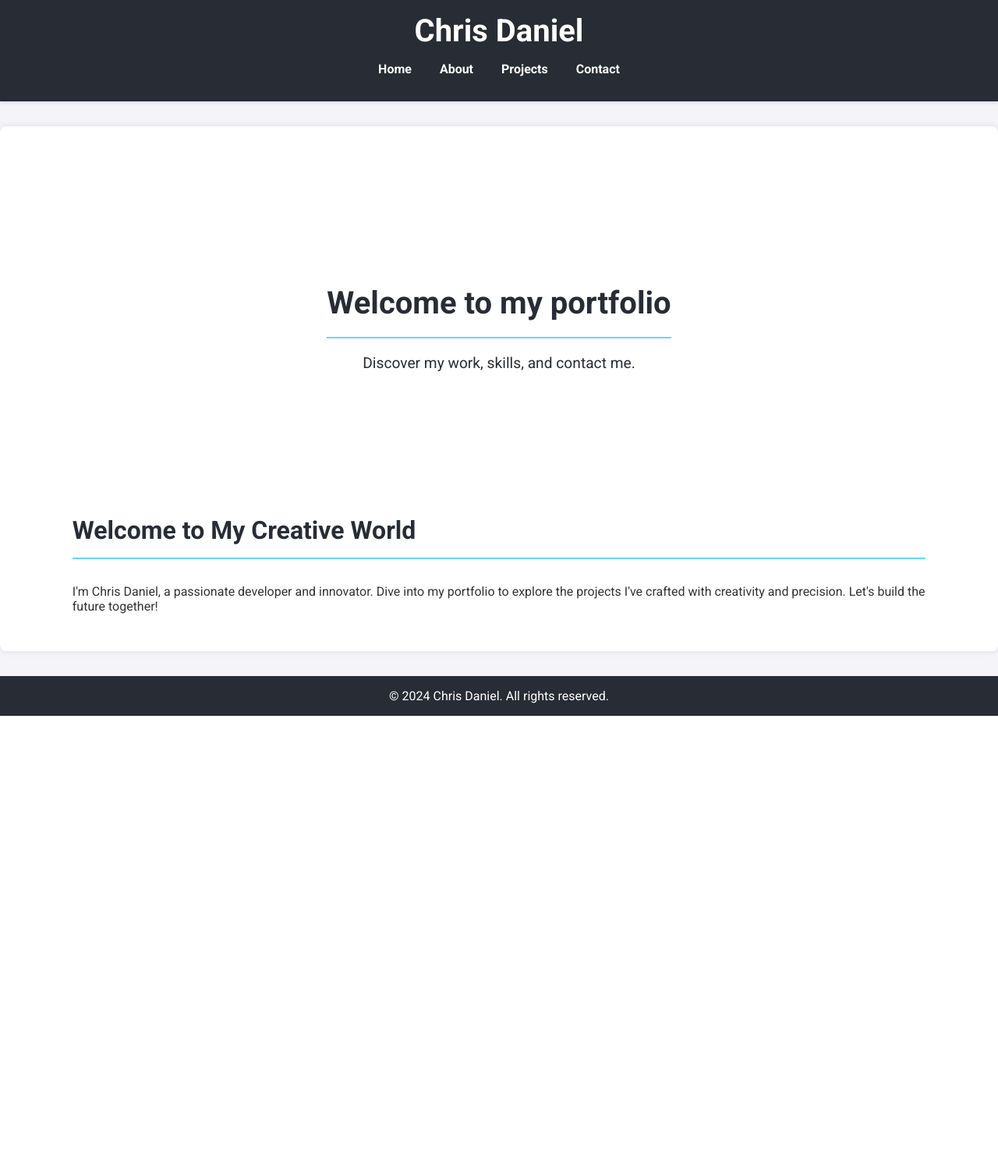
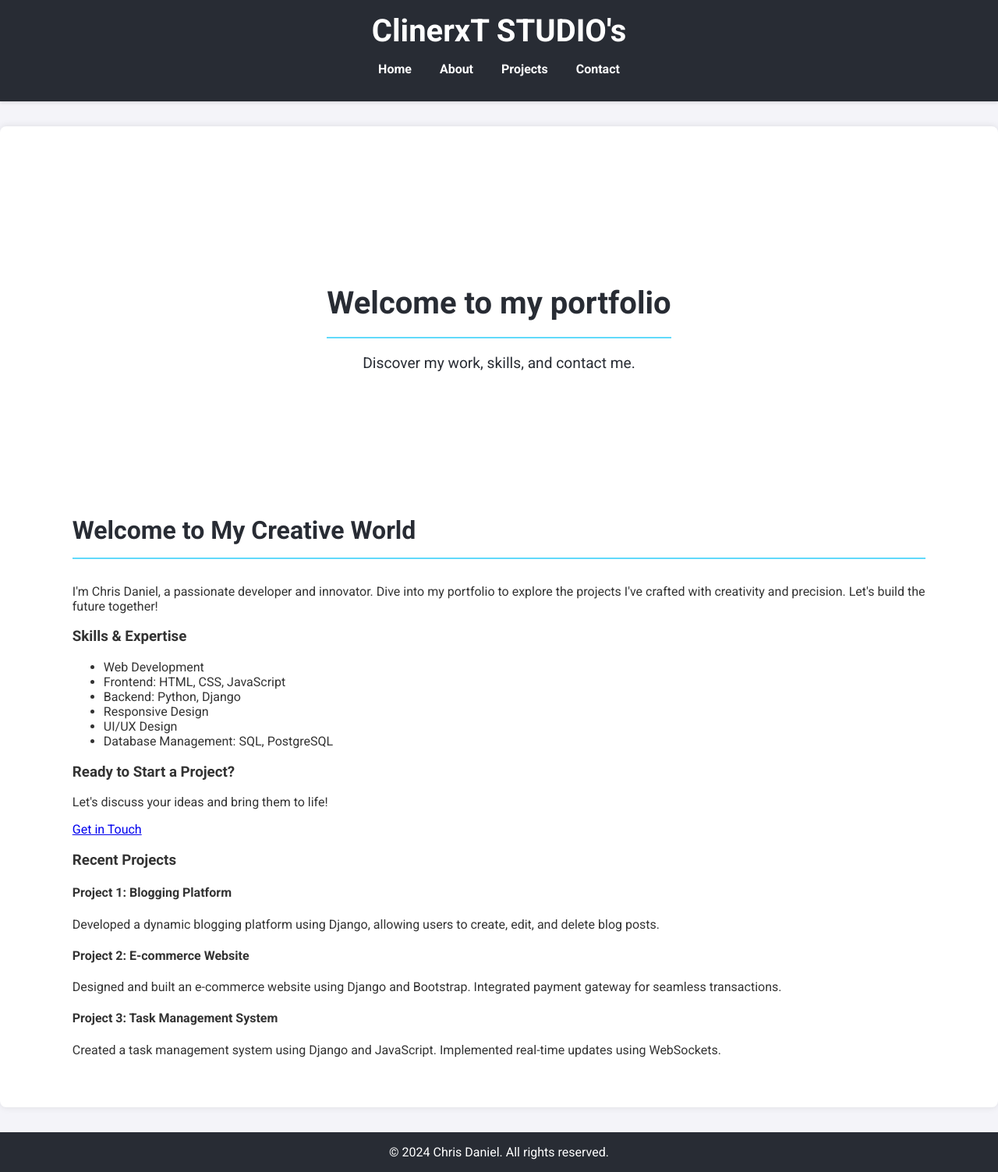
Before and after one commit to Clinerx/Portfolio, a Django app: template Personal_Portfolio/portfolio/main/templates/index.html in a window 1280 px wide. Shown: the whole page at 78% size. Before the commit the page ends 918 px from the top, so only its background shows below. Run offline with Django 5.2, Linux system fonts and the light colour scheme; the template is opened without the code that fills it, so the values that code supplies are empty.

Commit message:
Second Commit

```diff
--- a/Personal_Portfolio/portfolio/main/templates/about.html
+++ b/Personal_Portfolio/portfolio/main/templates/about.html
@@ -6,8 +6,8 @@
 {% block content %}
     <section class="about">
         <button id="about">About Me</button>
-                <h2>DESIGNER</h2>
-                <p id="info">I am Daniel, a passionate freelancer from Puerto Princesa, Palawan and the founder of ClinerxT STUDIOS, bringing you web development and design from the future. My expertise is developing next-level websites and web applications including full frontend design.</p>
-                <p>- Example </p>
+        <h2>DESIGNER</h2>
+        <p id="info">I am Daniel, a passionate freelancer from Puerto Princesa, Palawan and the founder of ClinerxT STUDIOS, bringing you web development and design from the future. My expertise is developing next-level websites and web applications including full frontend design.</p>
+        <p>- Example </p>
     </section>
 {% endblock %}
--- a/Personal_Portfolio/portfolio/main/templates/base.html
+++ b/Personal_Portfolio/portfolio/main/templates/base.html
@@ -11,7 +11,7 @@
 <body>
     <header>
         <div class="container">
-            <h1>Chris Daniel</h1>
+            <h1>ClinerxT STUDIO's</h1>
             <nav>
                 <ul>
                     <li><a href="{% url 'index' %}">Home</a></li>
--- a/Personal_Portfolio/portfolio/main/templates/index.html
+++ b/Personal_Portfolio/portfolio/main/templates/index.html
@@ -8,5 +8,38 @@
         <h2>Welcome to My Creative World</h2>
         <p>I'm Chris Daniel, a passionate developer and innovator. Dive into my portfolio to explore the projects I've crafted with creativity and precision. Let's build the future together!</p>
 
+        <div class="skills">
+            <h3>Skills & Expertise</h3>
+            <ul>
+                <li>Web Development</li>
+                <li>Frontend: HTML, CSS, JavaScript</li>
+                <li>Backend: Python, Django</li>
+                <li>Responsive Design</li>
+                <li>UI/UX Design</li>
+                <li>Database Management: SQL, PostgreSQL</li>
+            </ul>
+        </div>
+
+        <div class="cta">
+            <h3>Ready to Start a Project?</h3>
+            <p>Let's discuss your ideas and bring them to life!</p>
+            <a href="{% url 'contact' %}" class="button">Get in Touch</a>
+        </div>
+
+        <div class="projects">
+            <h3>Recent Projects</h3>
+            <div class="project">
+                <h4>Project 1: Blogging Platform</h4>
+                <p>Developed a dynamic blogging platform using Django, allowing users to create, edit, and delete blog posts.</p>
+            </div>
+            <div class="project">
+                <h4>Project 2: E-commerce Website</h4>
+                <p>Designed and built an e-commerce website using Django and Bootstrap. Integrated payment gateway for seamless transactions.</p>
+            </div>
+            <div class="project">
+                <h4>Project 3: Task Management System</h4>
+                <p>Created a task management system using Django and JavaScript. Implemented real-time updates using WebSockets.</p>
+            </div>
+        </div>
     </section>
 {% endblock %}
```
Also changed, not shown: Personal_Portfolio/portfolio/main/templates/projects.html (+6 -6 lines), Personal_Portfolio/portfolio/mystaticfiles/style.css (+8 -3 lines).
